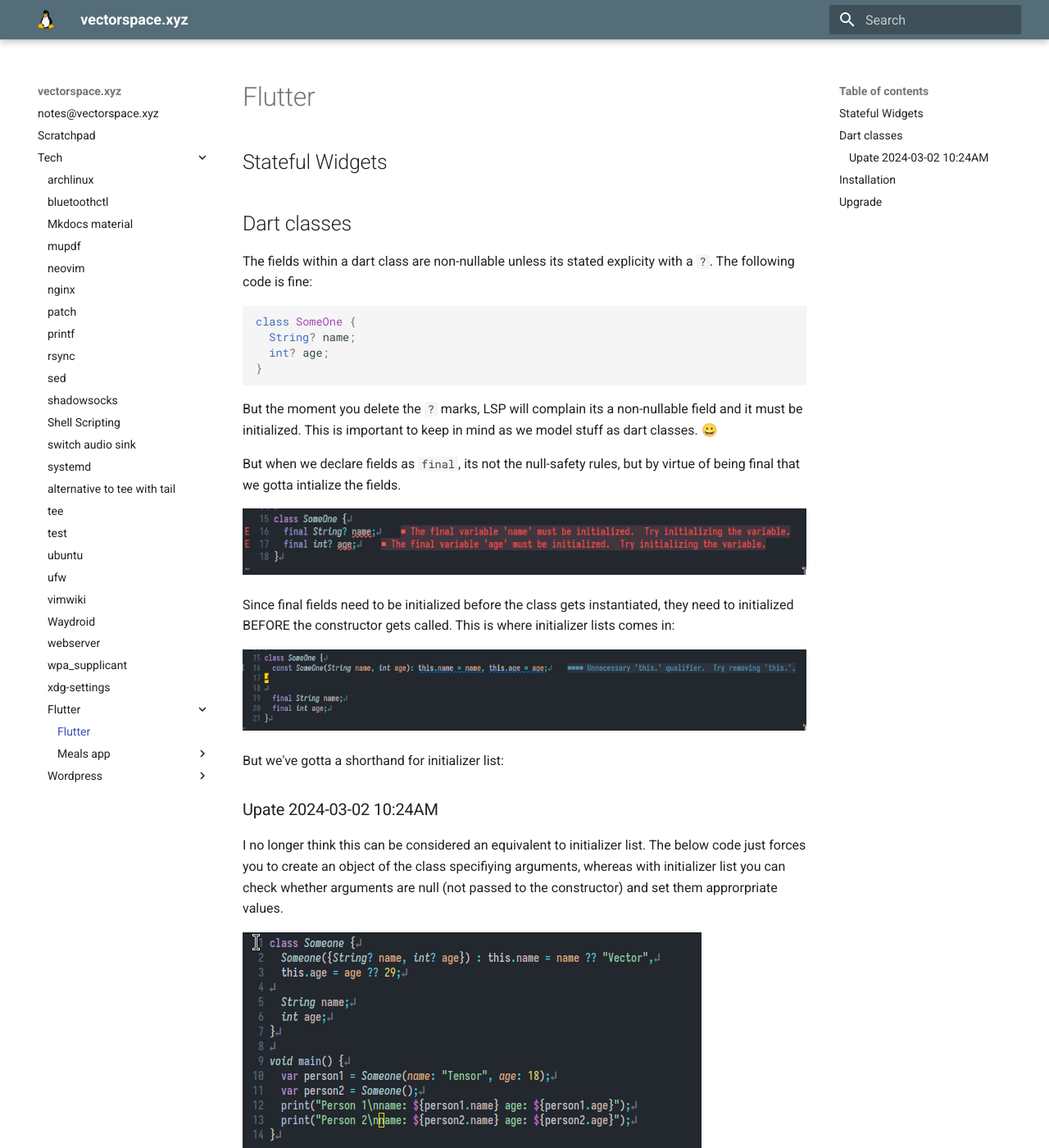
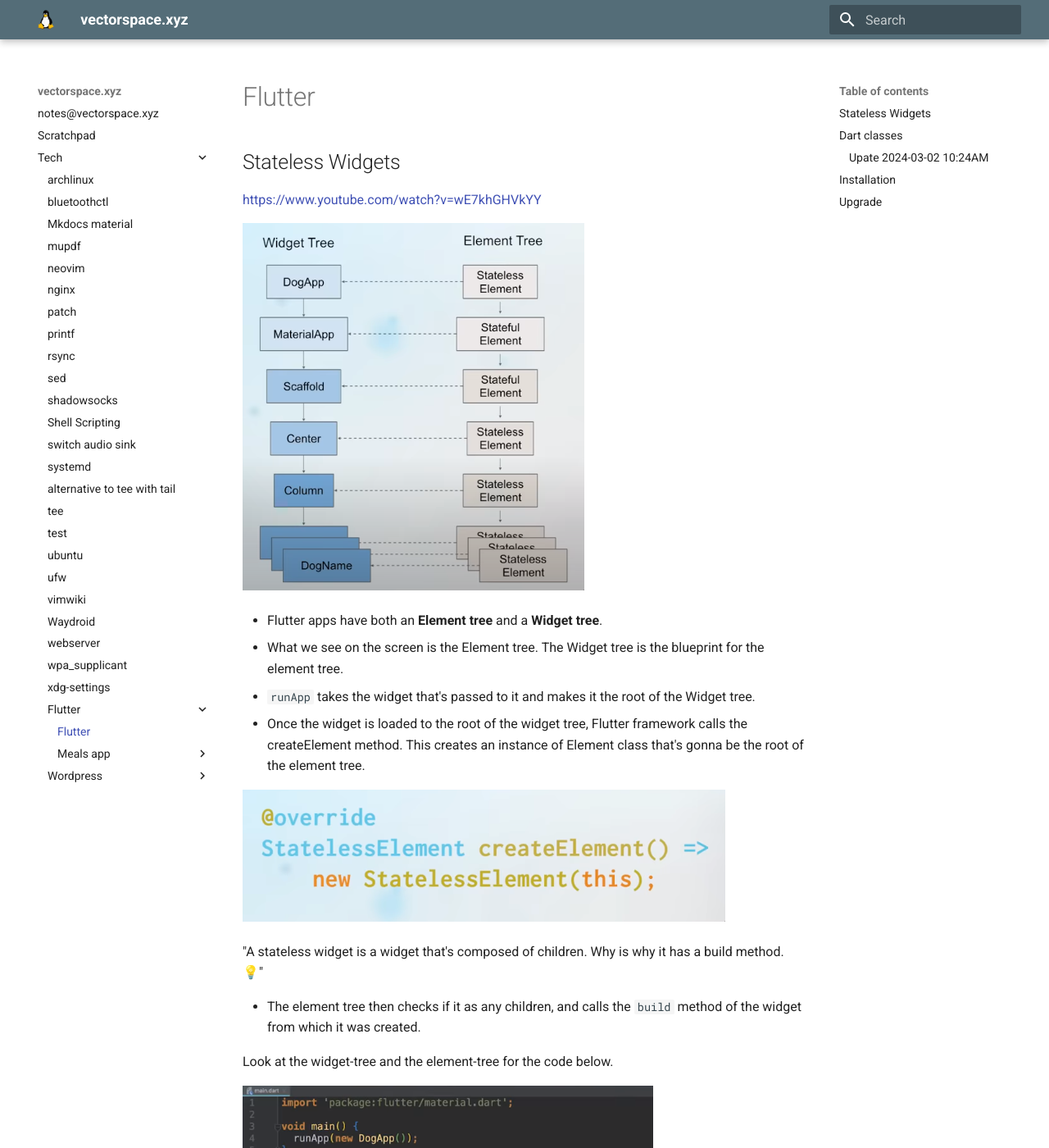
Before and after one commit to vectorspacexyz/vectorspacexyz.github.io, an MkDocs documentation site: the page built from docs/tech/flutter/index.md, in a window 1280 px wide and 1400 px high. Shown: the whole window at 82% size. Built offline with MkDocs 1.6.1 and Material for MkDocs 9.7.7, drawn with Linux system fonts in a browser that asks for light colours; comment, search, counter and statistics services are not loaded; some of the changed text lies outside the part shown.

Commit message:
statless widgets

```diff
--- a/docs/tech/flutter/index.md
+++ b/docs/tech/flutter/index.md
@@ -2,8 +2,36 @@
 title: Flutter
 comments: true
 ---
-## Stateful Widgets
+## Stateless Widgets
+[https://www.youtube.com/watch?v=wE7khGHVkYY](https://www.youtube.com/watch?v=wE7khGHVkYY)
 
+![1709375729.png](img/1709375729.png)
+
+* Flutter apps have both an **Element tree** and a **Widget tree**.
+* What we see on the screen is the Element tree. The Widget tree
+  is the blueprint for the element tree.
+* `runApp` takes the widget that's passed to it and makes it the root
+  of the Widget tree.
+* Once the widget is loaded to the root of the widget tree, Flutter
+  framework calls the createElement method. This creates an instance
+  of Element class that's gonna be the root of the element tree.
+
+![1709376567.png](img/1709376567.png)
+
+"A stateless widget is a widget that's composed of children. Why is
+why it has a build method. 💡"
+
+* The element tree then checks if it as any children, and calls the
+  `build` method of the widget from which it was created.
+
+Look at the widget-tree and the element-tree for the code below.
+
+![1709381681.png](img/1709381681.png)
+
+![1709381873.png](img/1709381873.png)
+
+The widget at the root of the widget tree is the widget that you
+defined, here `DogApp`.
 
 ## Dart classes
 The fields within a dart class are non-nullable unless its stated explicity with
```
Also changed, not shown: docs/tech/flutter/img/1709375729.png (added), docs/tech/flutter/img/1709376567.png (added), docs/tech/flutter/img/1709381329.png (added), docs/tech/flutter/img/1709381681.png (added), docs/tech/flutter/img/1709381873.png (added).
